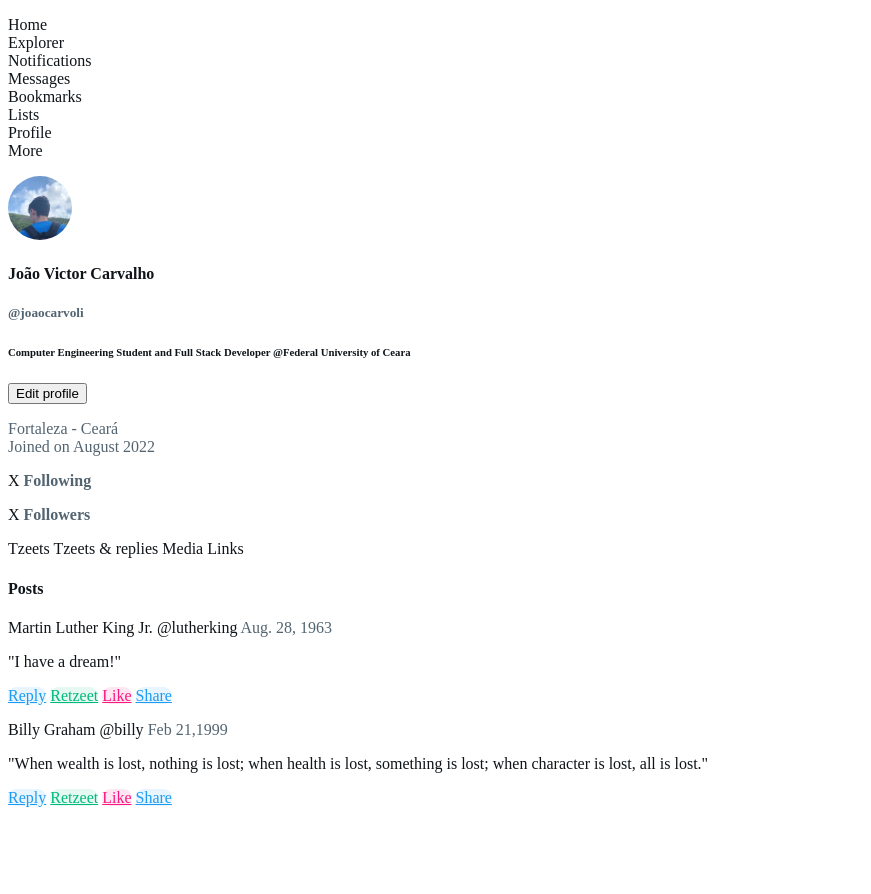
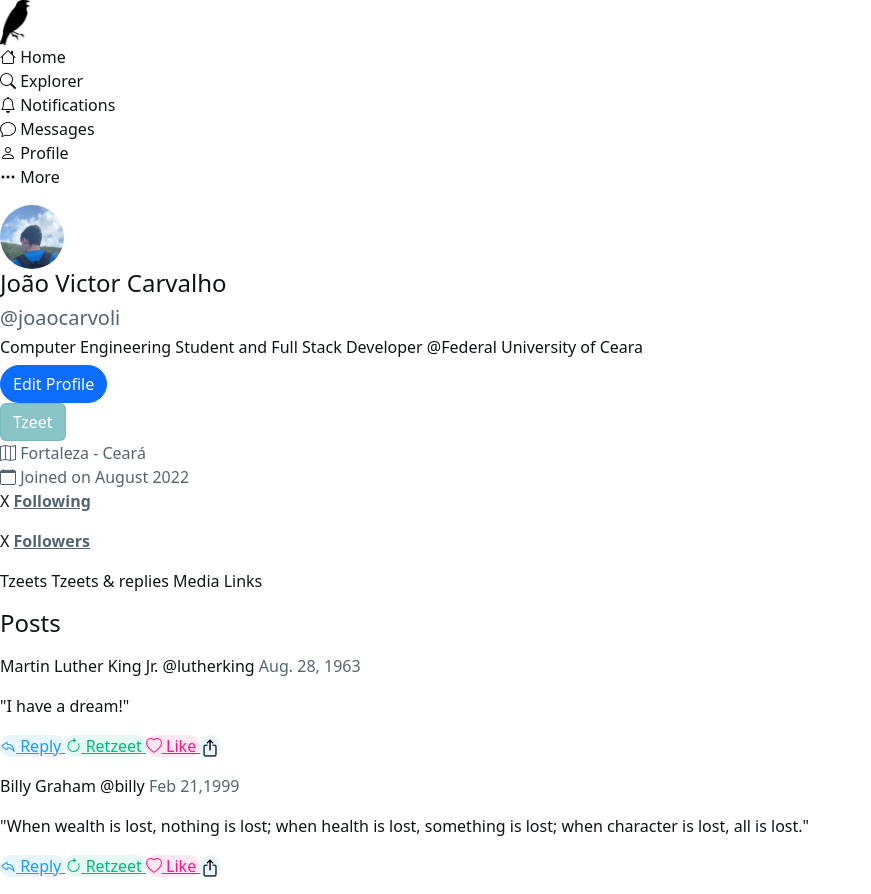
Before and after one commit to joaocarvoli-university/web, a plain HTML site: page index.html in a window 1280 px wide. Shown: the whole page, without its empty margins (0-871 px from the left). Before the commit the page ends 823 px from the top, so only its background shows below. Drawn offline with nearby package versions, Linux system fonts and the light colour scheme.

Commit message:
Starting to use bootstrap css framework to set a style on the page

```diff
--- a/assets/css/style.css
+++ b/assets/css/style.css
@@ -18,6 +18,19 @@ h5.profile {
 h6.profile {
   color: rgb(15, 20, 25);
 }
+
+button.tzeet {
+  background-color: rgba(34, 144, 152, 0.534);
+  border-color:rgba(34, 144, 152, 0.174);
+  margin: 0;
+}
+
+button.tzeet:hover {
+  background-color: rgb(34, 144, 152);
+  border-color: rgb(34, 144, 152);
+  margin: 0;
+}
+
 
 div.navigation_publications {
   background-color: rgb(255, 255, 255);
@@ -105,7 +118,7 @@ a.actions_links_like:hover {
 }
 
 p.tzeet_content:hover {
-  background-color: rgba(0, 0, 0, 0.03);
+  background-color: rgba(230, 201, 38, 0.264);
   border-radius: 15px;
 }
 
@@ -126,4 +139,5 @@ a.user_reference {
 a.user_reference:hover {
   text-decoration: underline;
   font-weight: bold;
+  text-decoration: none;
 }
--- a/index.html
+++ b/index.html
@@ -3,22 +3,54 @@
 
   <head>
     <meta charset="UTF-8">
-    <title>Tzeeter</title>
+    <meta name="viewport" content="width=device-width, initial-scale=1">
+    <link href="https://cdn.jsdelivr.net/npm/bootstrap@5.2.0/dist/css/bootstrap.min.css" rel="stylesheet" integrity="sha384-gH2yIJqKdNHPEq0n4Mqa/HGKIhSkIHeL5AyhkYV8i59U5AR6csBvApHHNl/vI1Bx" crossorigin="anonymous">
+    <link rel="stylesheet" href="https://cdn.jsdelivr.net/npm/bootstrap-icons@1.5.0/font/bootstrap-icons.css">
     <link rel="stylesheet" type="text/css" href="assets/css/style.css" media="screen" />
     <link rel="icon" type="image/x-icon" href="assets/images/icons/favicon.ico">
+    <title>Tzeeter</title>
   </head>
 
   <body>
     <div class="navigation_publications">
+      <img class="tiziu" src="assets/images/icons/tiziu.png" alt="Tiziu" width="30">
       <ul class="navigation_publications">
-        <li><a href="#" class="navigation_publications_links"> Home </a></li>
-        <li><a href="#" class="navigation_publications_links"> Explorer </a></li>
-        <li><a href="#" class="navigation_publications_links"> Notifications </a></li>
-        <li><a href="#" class="navigation_publications_links"> Messages </a></li>
-        <li><a href="#" class="navigation_publications_links"> Bookmarks </a></li>
-        <li><a href="#" class="navigation_publications_links"> Lists </a></li>
-        <li><a href="#" class="navigation_publications_links"> Profile </a></li>
-        <li><a href="#" class="navigation_publications_links"> More </a></li>
+        <li>
+          <a href="#home" class="navigation_publications_links">
+            <i class="bi bi-house"></i>
+            <span>Home</span>
+          </a>
+        </li>
+        <li>
+          <a href="#explorer" class="navigation_publications_links">
+            <i class="bi bi-search"></i>
+            <span>Explorer</span>
+          </a>
+        </li>
+        <li>
+          <a href="#notifications" class="navigation_publications_links">
+            <i class="bi bi-bell"></i>
+            <span>Notifications</span>
+          </a>
+        </li>
+        <li>
+          <a href="#messages" class="navigation_publications_links">
+            <i class="bi bi-chat"></i>
+            <span>Messages</span>
+          </a>
+        </li>
+        <li>
+          <a href="#profile" class="navigation_publications_links">
+            <i class="bi bi-person"></i>
+            <span>Profile</span>
+          </a>
+        </li>
+        <li>
+          <a href="#more" class="navigation_publications_links">
+            <i class="bi bi-three-dots"></i>
+            <span>More</span>
+          </a>
+        </li>
       </ul>
     </div>
 
@@ -29,22 +61,37 @@
       <h6 class="profile" >Computer Engineering Student and Full Stack Developer @Federal University of Ceara</h6>
     </div>
     <div>
-      <button>Edit profile</button>
+      <a href="#edit_profile">
+        <button type="button" class="btn btn-primary rounded-pill" >Edit Profile</button>
+      </a>
+    </div>
+
+    <div class="tzeet">
+      <button class="btn btn-primary tzeet">Tzeet</button>
     </div>
 
     <ul class="navigation_publications">
-      <li class="navigation_publications">Fortaleza - Ceará</li>
-      <li class="navigation_publications">Joined on August 2022</li>
+      <li class="navigation_publications">
+        <i class="bi bi-map"></i>
+        <span>Fortaleza - Ceará</span>
+      </li>
+      <li class="navigation_publications">
+        <i class="bi bi-calendar"></i>
+        <span>Joined on August 2022</span>
+      </li>
 
       <div class="stats">
-        <dl class="stats"> X <a class="stats">Following</a></dl>
-        <dl class="stats"> X <a class="stats">Followers</a></dl>
+        <dl> X <a class="stats">Following</a></dl>
+        <dl> X <a class="stats">Followers</a></dl>
       </div>
     </ul>
 
     <div class="navigation_publications">
       <p>
-        <a class="navigation_publications_links" href="">Tzeets</a>  <a class="navigation_publications_links" href="">Tzeets & replies</a> <a class="navigation_publications_links" href="">Media</a> <a class="navigation_publications_links" href="">Links</a>
+        <a class="navigation_publications_links" href="">Tzeets</a>
+        <a class="navigation_publications_links" href="">Tzeets & replies</a>
+        <a class="navigation_publications_links" href="">Media</a>
+        <a class="navigation_publications_links" href="">Links</a>
       </p>
     </div>
 
@@ -60,7 +107,22 @@
             "I have a dream!"
           </p>
           <p class="actions">
-            <a class="actions_links_reply_share" href="">Reply</a>  <a class="actions_links_retzeet" href="">Retzeet</a> <a class="actions_links_like" href="">Like</a> <a class="actions_links_reply_share" href="">Share</a>
+            <a class="actions_links_reply_share" href="">
+              <i class="bi bi-reply"></i>
+              <span>Reply</span>
+            </a>
+            <a class="actions_links_retzeet" href="">
+              <i class="bi bi-arrow-clockwise"></i>
+              <span>Retzeet</span>
+            </a>
+            <a class="actions_links_like" href="">
+              <i class="bi bi-heart"></i>
+              <span>Like</span>
+            </a>
+            <a class="actions_links_reply_share" href="">
+              <i class="bi bi-send"></i>
+              <img src="/assets/images/icons/share.png"  width=20>
+            </a>
           </p>
         </p>
       </div>
@@ -74,10 +136,26 @@
             "When wealth is lost, nothing is lost; when health is lost, something is lost; when character is lost, all is lost."
           </p>
           <p class="actions">
-            <a class="actions_links_reply_share" href="">Reply</a>  <a class="actions_links_retzeet" href="">Retzeet</a> <a class="actions_links_like" href="">Like</a> <a class="actions_links_reply_share" href="">Share</a>
+            <a class="actions_links_reply_share" href="">
+              <i class="bi bi-reply"></i>
+              <span>Reply</span>
+            </a>
+            <a class="actions_links_retzeet" href="">
+              <i class="bi bi-arrow-clockwise"></i>
+              <span>Retzeet</span>
+            </a>
+            <a class="actions_links_like" href="">
+              <i class="bi bi-heart"></i>
+              <span>Like</span>
+            </a>
+            <a class="actions_links_reply_share" href="">
+              <i class="bi bi-send"></i>
+              <img src="/assets/images/icons/share.png"  width=20>
+            </a>
           </p>
         </p>
       </div>
     <div/>
+    <script src="https://cdn.jsdelivr.net/npm/bootstrap@5.2.0/dist/js/bootstrap.bundle.min.js" integrity="sha384-A3rJD856KowSb7dwlZdYEkO39Gagi7vIsF0jrRAoQmDKKtQBHUuLZ9AsSv4jD4Xa" crossorigin="anonymous"></script>
   </body>
 </html>
```
Also changed, not shown: assets/images/icons/share.png (added), assets/images/icons/tiziu.png (added).
